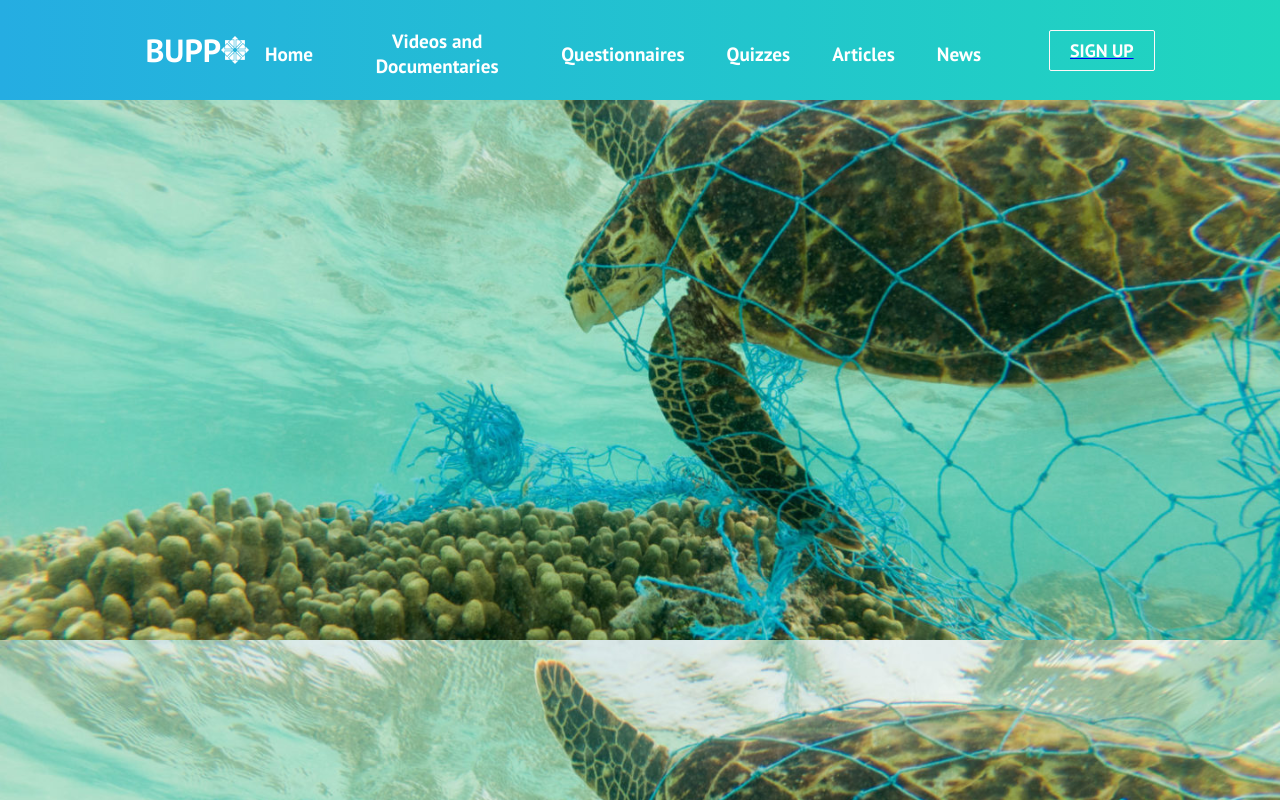
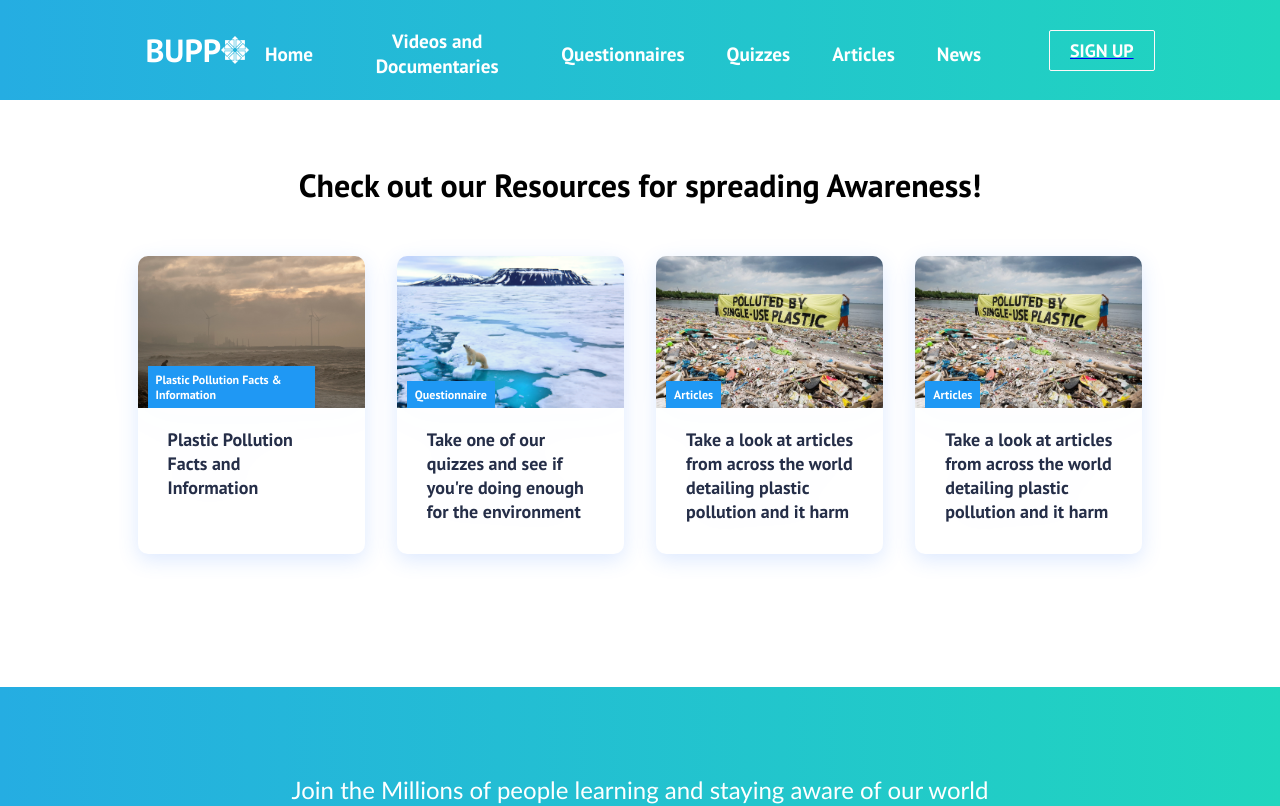
Before and after one commit to D-bose-commits/Plastic-pollution-react, a React (Create React App) app: page /Pollutionfacts in a window 1280 px wide. Shown: the top 806 px of the page. Built offline with nearby package versions, Linux system fonts and the light colour scheme.

Commit message:
Fixing links within several pages

```diff
--- a/src/App.js
+++ b/src/App.js
@@ -25,6 +25,7 @@ import Questionnaires from './components/pages/Questionnaire';
 
 import ReactPlayer from "react-player"
 import quizzes from './components/pages/quizzes';
+import Pollutionfacts from "./components/pages/Pollutionfacts";
 
 function App() {
   return (
@@ -36,6 +37,10 @@ function App() {
           <Route path='/' exact component={Home} />
           <Route path='/videosdocumentaries' component={VideosDocumentaries}/>
           <Route path='/questionnaire' component={Questionnaires} />
+          <Route path='/articles' component={Articles} />
+          <Route path='/Pollutionfacts' component={Pollutionfacts} />
+          <Route path='/articles' component={Articles} />
+          <Route path='/articles' component={Articles} />
           <Route path='/articles' component={Articles} />
           <Route path='/News' render={()=> <NewsContextProvider>
               <News />
--- a/src/components/ArticleCards.js
+++ b/src/components/ArticleCards.js
@@ -10,16 +10,16 @@ function ArticleCard() {
         <div className='cards__wrapper'>
           <ul className='cards__items'>
             <CardItem
-              src='images/img-9.jpg'
-              text='The worlds plastic pollution detailed'
-              label='Video & Documentaries'
-              path='/videosdocumentaries'
+              src='images/img-10.jpg'
+              text='Plastic Pollution Facts and Information'
+              label='Plastic Pollution Facts & Information'
+              path='/Pollutionfacts'
             />
             <CardItem
               src='images/img-2.jpg'
               text="Take one of our quizzes and see if you're doing enough for the environment"
-              label='Questionnaires'
-              path='/questionnaires'
+              label='Questionnaire'
+              path='/questionnaire'
             />
             <CardItem
               src='images/img-3.jpg'
@@ -27,19 +27,11 @@ function ArticleCard() {
               label='Articles'
               path='/articles'
             />
-          </ul>
-          <ul className='cards__items'>
-          <CardItem
-              src='images/img-9.jpg'
-              text='The worlds plastic pollution detailed'
-              label='Video & Documentaries'
-              path='/videosdocumentaries'
-            />
             <CardItem
-              src='images/img-2.jpg'
-              text="Take one of our quizzes and see if you're doing enough for the environment"
-              label='Questionnaires'
-              path='/questionnaires'
+            src='images/img-3.jpg'
+            text='Take a look at articles from across the world detailing plastic pollution and it harm'
+            label='Articles'
+            path='/articles'
             />
           </ul>
         </div>
--- a/src/components/Cards.js
+++ b/src/components/Cards.js
@@ -18,14 +18,14 @@ function Cards() {
             <CardItem
               src='images/img-2.jpg'
               text="Take one of our quizzes and see if you're doing enough for the environment"
-              label='Questionnaires'
-              path='/questionnaires'
+              label='Questionnaire'
+              path='/questionnaire'
             />
             <CardItem
               src='images/img-3.jpg'
               text='Take a look at articles from across the world detailing plastic pollution and it harm'
               label='Articles'
-              path='/articles'
+              path='/Articles'
             />
           </ul>
         </div>
--- /dev/null
+++ b/src/components/pages/Pollutionfacts.js
@@ -0,0 +1,15 @@
+import React from 'react';
+import '../../App.css';
+
+import Footer from '../Footer';
+import { Link } from 'react-router-dom';
+import ArticleCard from '../ArticleCards';
+
+export default function Pollutionfacts() {
+  return  <>
+          <ArticleCard />
+          <Footer/>
+</>
+
+
+}
--- a/src/components/pages/VideosDocumentaries.js
+++ b/src/components/pages/VideosDocumentaries.js
@@ -4,7 +4,8 @@ import ReactPlayer from "react-player"
 import Footer from '../Footer';
 
 function VideosDocumentaries() {
-    return <div className="VideosDocumentaries">
+    return <>
+    <div className="VideosDocumentaries">
             <div className = "ReactPlayer">
              <h1>Plastic Pollution Video </h1>
             <ReactPlayer className="VideoPlayer" url="https://www.youtube.com/watch?v=IA9O9YUbQew" />
@@ -45,7 +46,7 @@ function VideosDocumentaries() {
             <ReactPlayer className="VideoPlayer" url="https://www.youtube.com/watch?v=1acjqraXMhs&feature=youtu.be" />
         </div>
      </div>
+</>
 
 }
-
 export default VideosDocumentaries;
```
